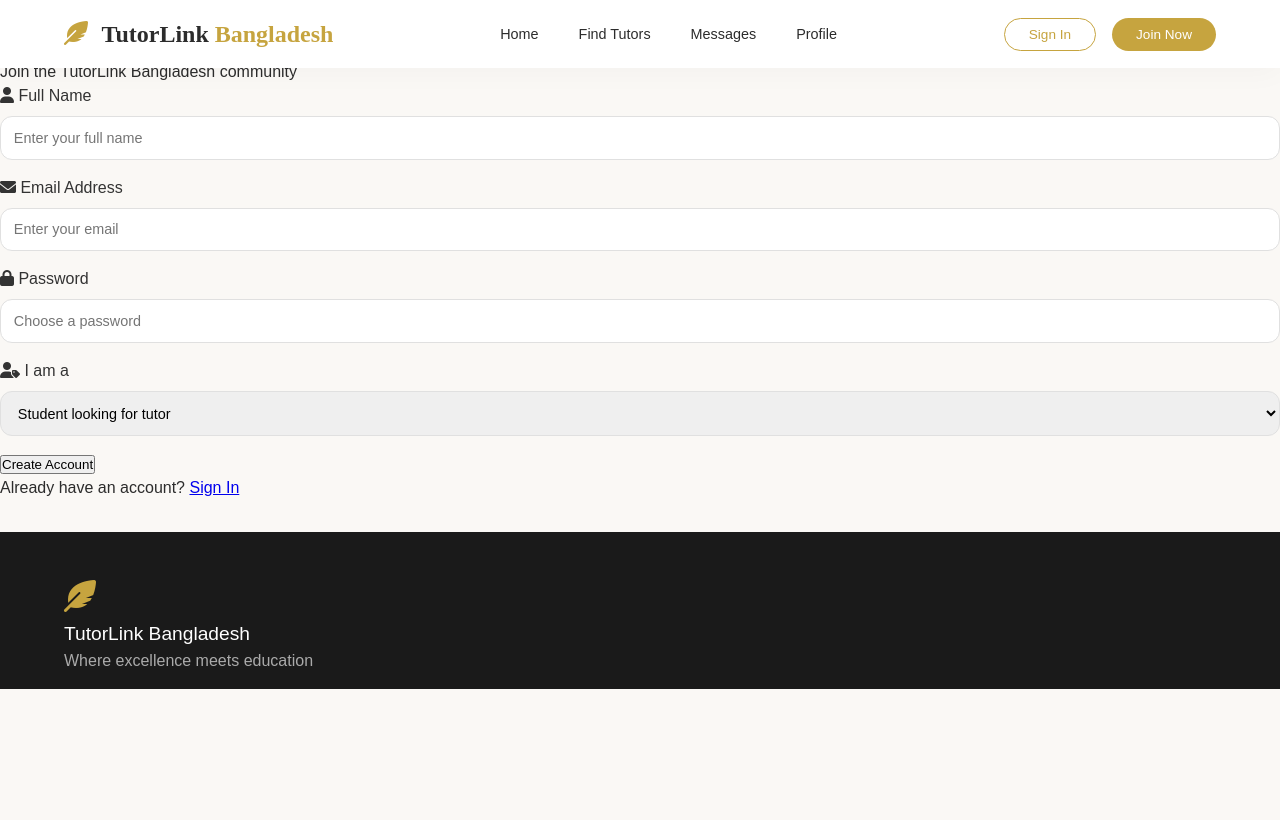
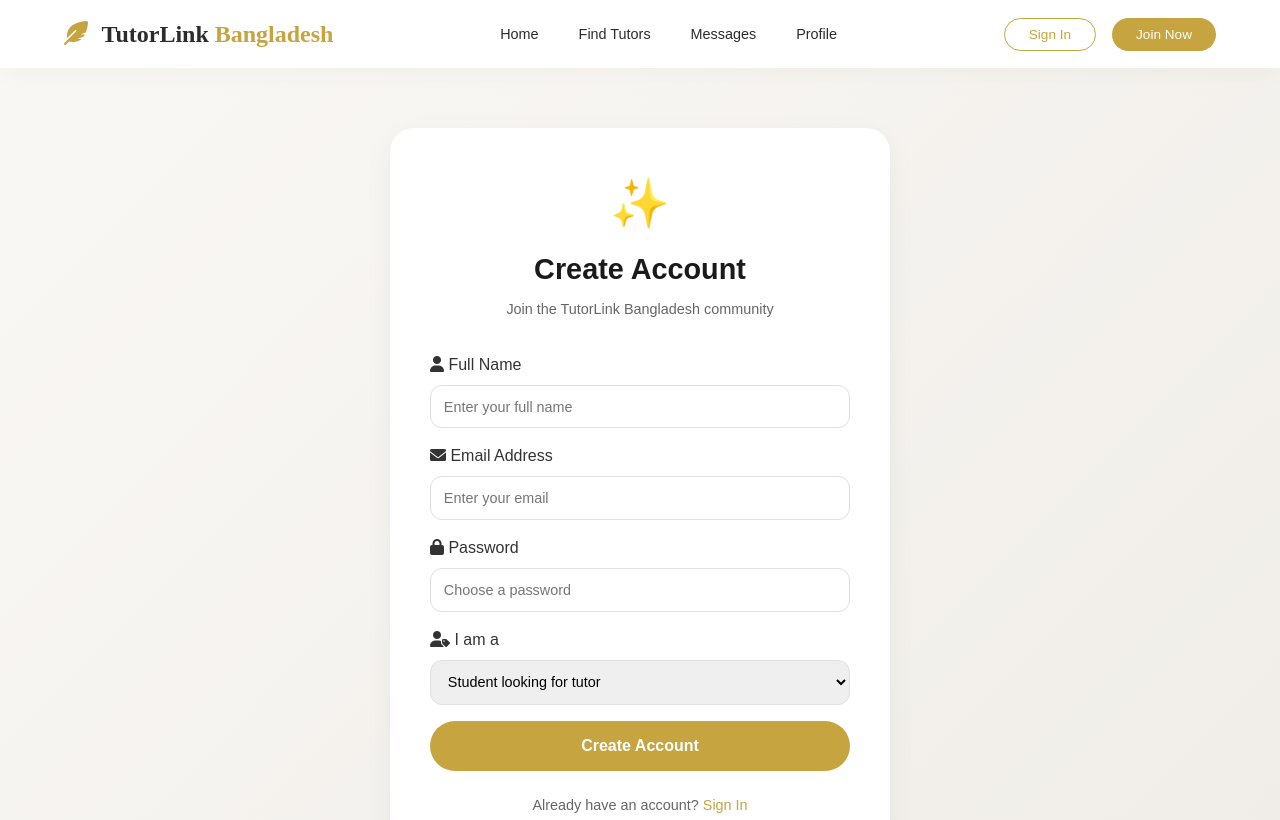
Before and after one commit to pawazjamil/TutorLink-Bangladesh, a plain HTML site: page register.html in a window 1280 px wide. Shown: the top 820 px of the page. Drawn offline with Linux system fonts and the light colour scheme.

Commit message:
Refactor CSS styles for improved structure and readability

```diff
--- a/css/style.css
+++ b/css/style.css
@@ -401,3 +401,69 @@ body {
     font-size: 3rem;
     color: white;
 }
+/* Register Page Styles */
+.register-section {
+    padding: 8rem 5% 4rem;
+    min-height: 80vh;
+    background: linear-gradient(135deg, #faf8f5 0%, #f0ede8 100%);
+}
+
+.register-container {
+    max-width: 500px;
+    margin: 0 auto;
+    background: white;
+    border-radius: 24px;
+    padding: 2.5rem;
+    box-shadow: 0 10px 30px rgba(0, 0, 0, 0.05);
+}
+
+.register-header {
+    text-align: center;
+    margin-bottom: 2rem;
+}
+
+.register-icon {
+    font-size: 3rem;
+    margin-bottom: 0.5rem;
+}
+
+.register-header h2 {
+    font-size: 1.8rem;
+    color: #1a1a1a;
+    margin-bottom: 0.5rem;
+}
+
+.register-header p {
+    color: #666;
+    font-size: 0.9rem;
+}
+
+.btn-register-submit {
+    width: 100%;
+    padding: 1rem;
+    background: #C6A43F;
+    border: none;
+    border-radius: 40px;
+    color: white;
+    font-weight: 600;
+    font-size: 1rem;
+    cursor: pointer;
+    transition: all 0.3s;
+}
+
+.btn-register-submit:hover {
+    background: #a8882e;
+    transform: translateY(-2px);
+}
+
+.register-footer {
+    text-align: center;
+    margin-top: 1.5rem;
+    font-size: 0.9rem;
+    color: #666;
+}
+
+.register-footer a {
+    color: #C6A43F;
+    text-decoration: none;
+}
```
